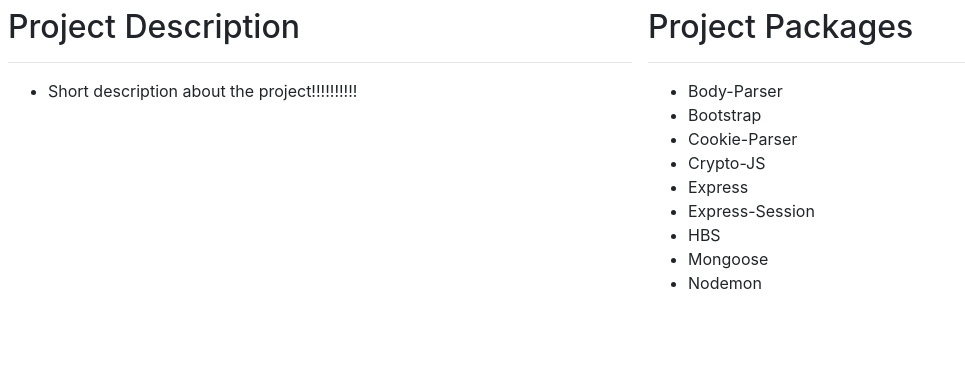
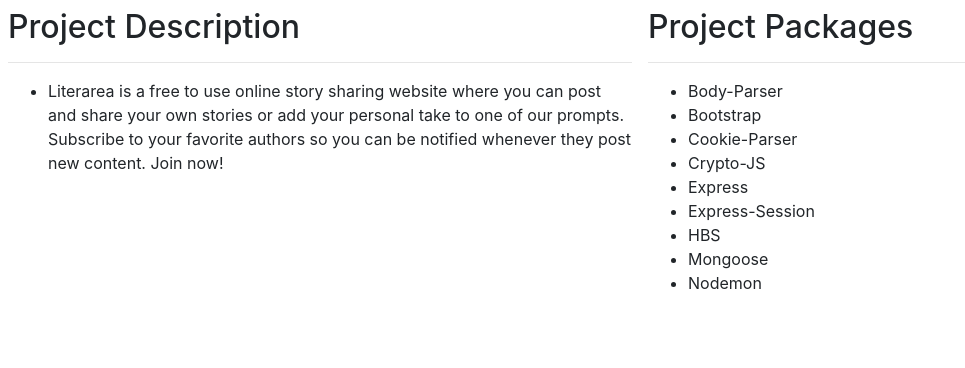
Before and after one commit to hans-ramos/Literarea, a Node server app: page /user/about_us in a window 1280 px wide. Shown: the part 80-448 px from the top of the page, without its empty margins (0-965 px from the left). Run offline with Node 20, Linux system fonts and the light colour scheme; some libraries are stand-ins or nearby versions.

Commit message:
Edited about page

```diff
--- a/views/about_us.hbs
+++ b/views/about_us.hbs
@@ -76,7 +76,7 @@
                         <h2 class="contentTitle"> Project Description </h2>
                         <hr class="hr1">
                             <ul class="ulContent">
-                                <li>Short description about the project!!!!!!!!!!</li>
+                                <li>Literarea is a free to use online story sharing website where you can post and share your own stories or add your personal take to one of our prompts. Subscribe to your favorite authors so you can be notified whenever they post new content. Join now!</li>
                             </ul>
                     </div>
                 </div>
```
